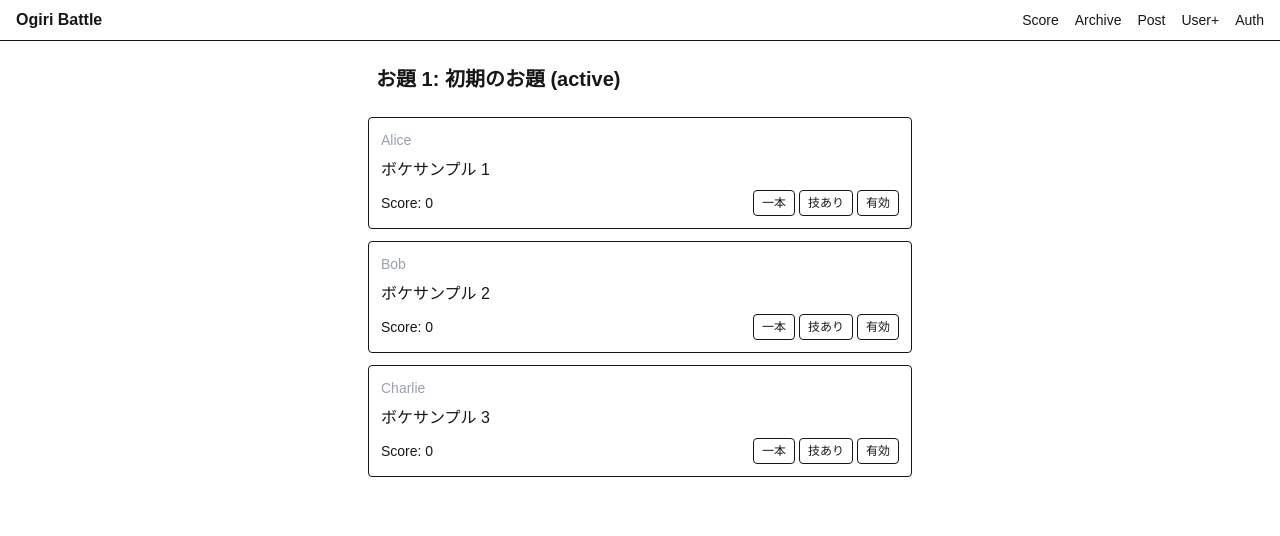
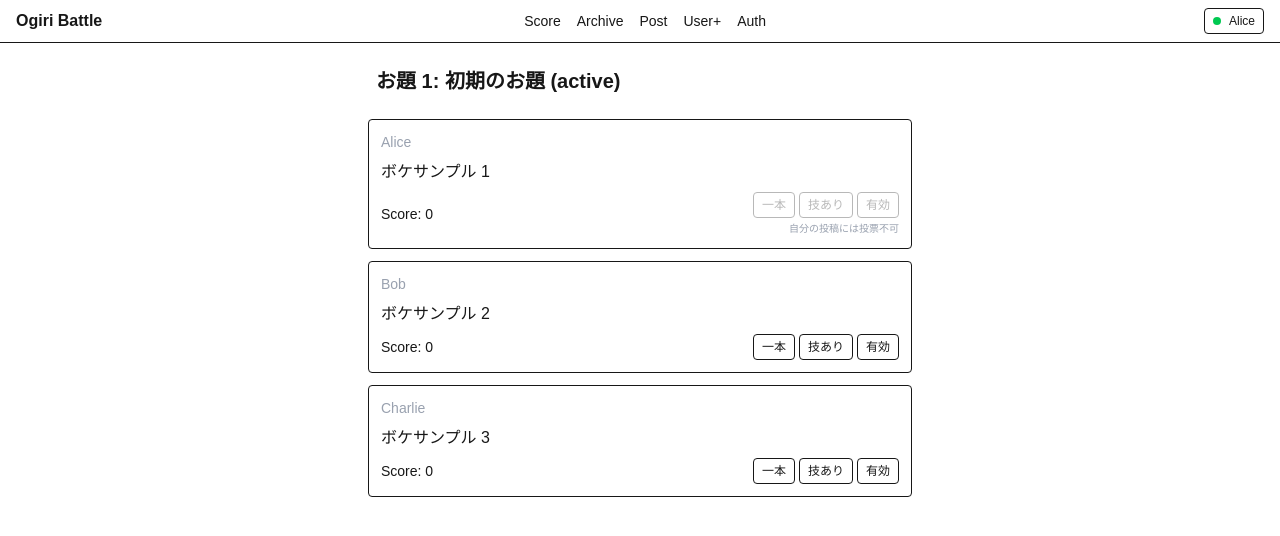
Before and after one commit to shiojojo/ogiri-battle, a Next.js app: page /prompt/0653d8c2-e88d-4da6-a5ec-49a330aa6546 in a window 1280 px wide. Shown: the top 536 px of the page. Built offline with nearby package versions, Linux system fonts and the light colour scheme.

Commit message:
feat: implement user context and current user badge, add VoteClient for voting functionality

```diff
--- /dev/null
+++ b/src/app/api/users/route.ts
@@ -0,0 +1,8 @@
+import { NextResponse } from 'next/server';
+import { LocalUserRepository } from '../../../infra/local/repositories';
+
+export async function GET() {
+  const repo = new LocalUserRepository();
+  const users = await repo.list();
+  return NextResponse.json({ users });
+}
--- a/src/app/layout.tsx
+++ b/src/app/layout.tsx
@@ -1,6 +1,8 @@
 import type { Metadata } from 'next';
 import { Geist, Geist_Mono } from 'next/font/google';
 import './globals.css';
+import { UserProvider } from '../components/user/UserContext';
+import { CurrentUserBadge } from '../components/user/CurrentUserBadge';
 
 const geistSans = Geist({
   variable: '--font-geist-sans',
@@ -27,9 +29,11 @@ export default function RootLayout({
       <body
         className={`${geistSans.variable} ${geistMono.variable} antialiased min-h-screen flex flex-col`}
       >
-        <Header />
-        <div className="flex-1 w-full">{children}</div>
-        <MobileNav />
+        <UserProvider>
+          <Header />
+          <div className="flex-1 w-full">{children}</div>
+          <MobileNav />
+        </UserProvider>
       </body>
     </html>
   );
@@ -50,17 +54,20 @@ function Header() {
         <Link href="/users/new">User+</Link>
         <Link href="/auth">Auth</Link>
       </nav>
+      <div className="hidden sm:block ml-4">
+        <CurrentUserBadge />
+      </div>
     </header>
   );
 }
 
 function MobileNav() {
   return (
-    <nav className="sm:hidden fixed bottom-0 left-0 right-0 flex justify-around border-t bg-background/90 backdrop-blur py-2 text-xs">
+    <nav className="sm:hidden fixed bottom-0 left-0 right-0 flex justify-around items-center border-t bg-background/90 backdrop-blur py-2 text-[10px]">
       <Link href="/scoreboard">Score</Link>
       <Link href="/archive">Archive</Link>
       <Link href="/jokes/new">Post</Link>
-      <Link href="/auth">User</Link>
+      <CurrentUserBadge />
     </nav>
   );
 }
--- /dev/null
+++ b/src/app/prompt/[id]/VoteClient.tsx
@@ -0,0 +1,20 @@
+'use client';
+import { VoteButtons } from '../../../components/vote/VoteButtons';
+import { useUser } from '../../../components/user/UserContext';
+
+export default function VoteClient({
+  jokeId,
+  jokeUserId,
+}: {
+  jokeId: string;
+  jokeUserId?: string;
+}) {
+  const { currentUser } = useUser();
+  return (
+    <VoteButtons
+      jokeId={jokeId}
+      jokeUserId={jokeUserId}
+      currentUserId={currentUser?.id}
+    />
+  );
+}
--- a/src/app/prompt/[id]/page.tsx
+++ b/src/app/prompt/[id]/page.tsx
@@ -4,7 +4,7 @@ import {
   LocalVoteRepository,
   LocalUserRepository,
 } from '../../../infra/local/repositories';
-import { VoteButtons } from '../../../components/vote/VoteButtons';
+import VoteClient from './VoteClient';
 
 interface Props {
   params: { id: string };
@@ -51,12 +51,7 @@ export default async function PromptDetailPage({ params }: Props) {
               <div>{j.body}</div>
               <div className="flex items-center justify-between text-sm">
                 <span>Score: {total}</span>
-                <VoteButtons
-                  jokeId={j.id}
-                  jokeUserId={j.userId || undefined}
-                  // TODO: current user context
-                  currentUserId={undefined}
-                />
+                <VoteClient jokeId={j.id} jokeUserId={j.userId || undefined} />
               </div>
             </li>
           );
--- /dev/null
+++ b/src/app/prompt/[id]/vote-client.tsx
@@ -0,0 +1,20 @@
+'use client';
+import { VoteButtons } from '../../../components/vote/VoteButtons';
+import { useUser } from '../../../components/user/UserContext';
+
+export default function Client({
+  jokeId,
+  jokeUserId,
+}: {
+  jokeId: string;
+  jokeUserId?: string;
+}) {
+  const { currentUser } = useUser();
+  return (
+    <VoteButtons
+      jokeId={jokeId}
+      jokeUserId={jokeUserId}
+      currentUserId={currentUser?.id}
+    />
+  );
+}
--- /dev/null
+++ b/src/components/user/CurrentUserBadge.tsx
@@ -0,0 +1,24 @@
+'use client';
+import { useUser } from './UserContext';
+import Link from 'next/link';
+
+export function CurrentUserBadge() {
+  const { currentUser, loading } = useUser();
+  return (
+    <Link
+      href="/auth"
+      className="flex items-center gap-2 px-2 py-1 rounded border bg-white/5 text-xs"
+    >
+      {loading && <span>...</span>}
+      {!loading && currentUser && (
+        <>
+          <span className="inline-block w-2 h-2 bg-green-500 rounded-full" />
+          {currentUser.displayName}
+        </>
+      )}
+      {!loading && !currentUser && (
+        <span className="text-red-500">No User</span>
+      )}
+    </Link>
+  );
+}
--- /dev/null
+++ b/src/components/user/UserContext.tsx
@@ -0,0 +1,71 @@
+'use client';
+import {
+  createContext,
+  useContext,
+  useEffect,
+  useState,
+  ReactNode,
+} from 'react';
+
+export interface AppUser {
+  id: string;
+  displayName: string;
+}
+
+interface UserCtx {
+  currentUser: AppUser | null;
+  users: AppUser[];
+  loading: boolean;
+  setCurrentUser: (u: AppUser) => void;
+  refresh: () => Promise<void>;
+}
+
+const Ctx = createContext<UserCtx | undefined>(undefined);
+const STORAGE_KEY = 'ogiri_current_user_id';
+
+export function UserProvider({ children }: { children: ReactNode }) {
+  const [users, setUsers] = useState<AppUser[]>([]);
+  const [currentUser, setCurrentUserState] = useState<AppUser | null>(null);
+  const [loading, setLoading] = useState(true);
+
+  const load = async () => {
+    setLoading(true);
+    try {
+      const res = await fetch('/api/users');
+      const data = await res.json();
+      setUsers(data.users || []);
+      const stored = localStorage.getItem(STORAGE_KEY);
+      const match =
+        data.users.find((u: AppUser) => u.id === stored) ||
+        data.users[0] ||
+        null;
+      setCurrentUserState(match);
+    } finally {
+      setLoading(false);
+    }
+  };
+
+  useEffect(() => {
+    load();
+  }, []);
+
+  const setCurrentUser = (u: AppUser) => {
+    setCurrentUserState(u);
+    localStorage.setItem(STORAGE_KEY, u.id);
+  };
+
+  const value: UserCtx = {
+    currentUser,
+    users,
+    loading,
+    setCurrentUser,
+    refresh: load,
+  };
+  return <Ctx.Provider value={value}>{children}</Ctx.Provider>;
+}
+
+export function useUser() {
+  const ctx = useContext(Ctx);
+  if (!ctx) throw new Error('UserContext not found');
+  return ctx;
+}
```
